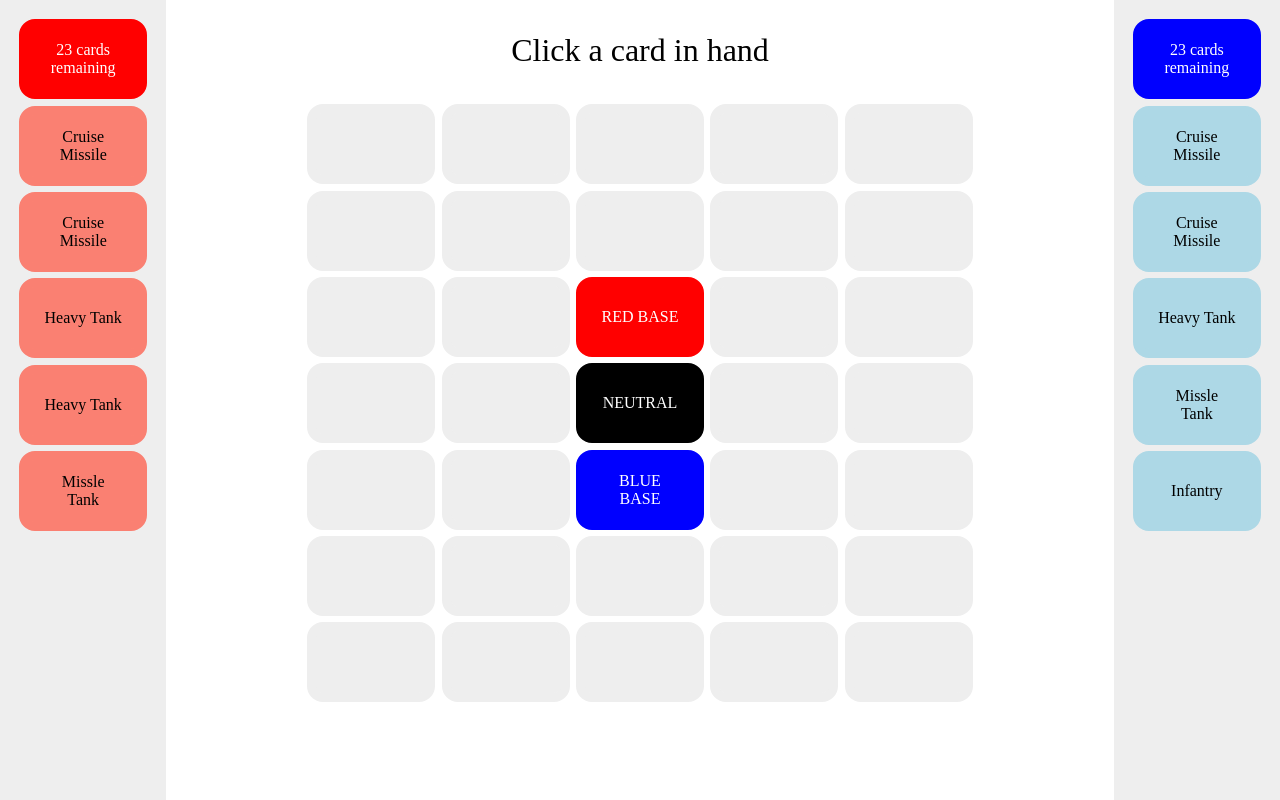
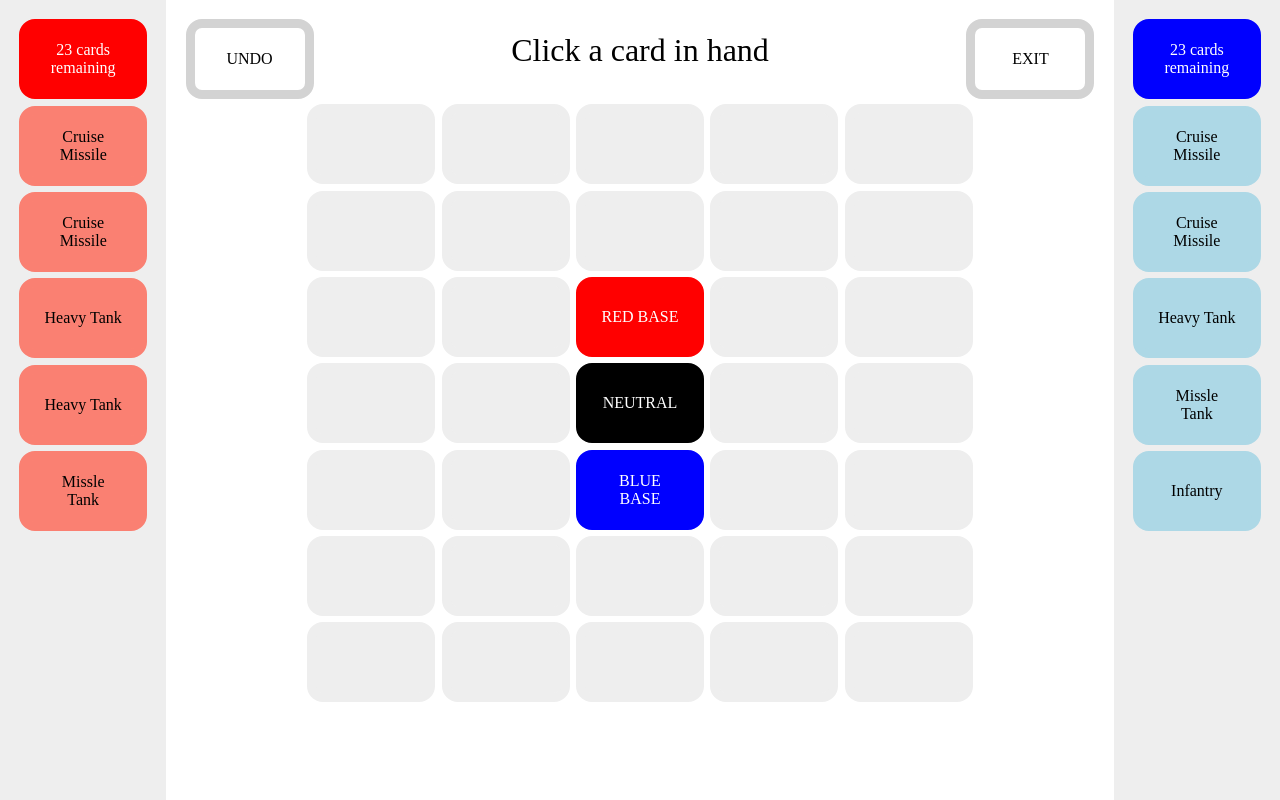
Before and after one commit to mpaulweeks/ogre, a React (Create React App) app: page / in a window 1280 px wide. Both pictures are taken after a click on the button "Play Offline". Built offline with nearby package versions, Linux system fonts and the light colour scheme; no server answers.

Commit message:
add styles and wiring for undo and exit

```diff
--- a/src/app/App.tsx
+++ b/src/app/App.tsx
@@ -23,7 +23,10 @@ export function App() {
 
   if (view === AppView.Game) {
     return (
-      <ViewGame lobby={lobby} />
+      <ViewGame
+        lobby={lobby}
+        onExit={() => setView(AppView.Menu)}
+      />
     )
   }
 
--- a/src/app/game/ViewBoard.tsx
+++ b/src/app/game/ViewBoard.tsx
@@ -6,6 +6,8 @@ export function ViewBoard(props: {
   game: Game;
   toPlay?: OgreCard;
   playCard(args: { deploy: GridKey, attacks: OgreSquare[] }): void;
+  onUndo(): void;
+  onExit(): void;
 }) {
   const [hover, setHover] = useState<GridKey | undefined>();
   const [deploy, setDeploy] = useState<GridKey | undefined>();
@@ -147,6 +149,18 @@ export function ViewBoard(props: {
           ))}
         </div>
       ))}
+      <div
+        className='ViewCard ViewBoardUndo'
+        onClick={props.onUndo}
+      >
+        UNDO
+      </div>
+      <div
+        className='ViewCard ViewBoardExit'
+        onClick={props.onExit}
+      >
+        EXIT
+      </div>
     </div>
   )
 }
--- a/src/app/game/ViewGame.tsx
+++ b/src/app/game/ViewGame.tsx
@@ -8,6 +8,7 @@ import { useEffect } from 'react';
 
 export function ViewGame(props: {
   lobby?: Lobby; // todo
+  onExit(): void;
 }) {
   const [state, setState] = useState<GameState>(Game.create().getState());
   const [selectedHand, setSelectedHand] = useState<OgreCard | undefined>();
@@ -49,6 +50,9 @@ export function ViewGame(props: {
     player.drawForTurn();
     refreshState(game);
   }
+  const onUndo = () => {
+    // todo
+  }
 
   return (
     <div className='ViewColumns'>
@@ -63,6 +67,8 @@ export function ViewGame(props: {
         game={game}
         toPlay={selectedHand}
         playCard={playCard}
+        onUndo={onUndo}
+        onExit={props.onExit}
       />
       <ViewHand
         hide={hideP2}
--- a/src/app/game/gameStyles.css
+++ b/src/app/game/gameStyles.css
@@ -7,32 +7,6 @@
   justify-content: center;
   align-items: stretch;
 }
-
-.ViewHand {
-  display: flex;
-  flex-direction: column;
-  justify-content: flex-start;
-  align-items: center;
-
-  padding: 1em;
-  background-color: #eee;
-}
-
-.ViewBoard {
-  flex-grow: 1;
-}
-.ViewBoardTitle {
-  margin: 1em;
-  font-size: 2em;
-  text-align: center;
-}
-.ViewBoardRow {
-  display: flex;
-  flex-direction: row;
-  justify-content: center;
-  align-items: center;
-}
-
 .ViewCard {
   cursor: pointer;
   height: 5em;
@@ -47,12 +21,50 @@
   border-radius: 1em;
   margin: 0.2em;
 
-  position: relative;
   display: flex;
   flex-direction: column;
   justify-content: center;
   align-items: center;
 }
+
+.ViewHand {
+  display: flex;
+  flex-direction: column;
+  justify-content: flex-start;
+  align-items: center;
+
+  padding: 1em;
+  background-color: #eee;
+}
+
+.ViewBoard {
+  position: relative;
+  flex-grow: 1;
+}
+.ViewBoardTitle {
+  margin: 1em;
+  font-size: 2em;
+  text-align: center;
+}
+.ViewBoardRow {
+  display: flex;
+  flex-direction: row;
+  justify-content: center;
+  align-items: center;
+}
+.ViewBoardUndo {
+  position: absolute;
+  top: 1em;
+  left: 1em;
+  border-color: lightgrey;
+}
+.ViewBoardExit {
+  position: absolute;
+  top: 1em;
+  right: 1em;
+  border-color: lightgrey;
+}
+
 .ViewCardLibrary {
   cursor: text;
   color: white;
```
